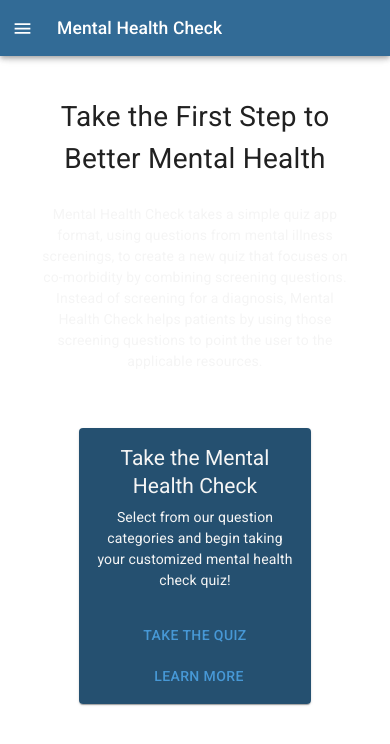
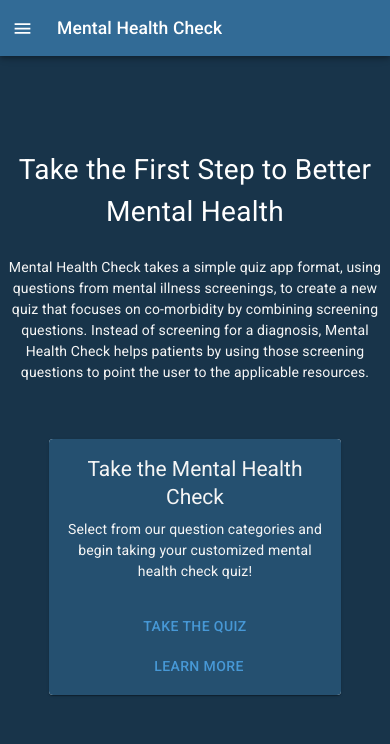
Before and after one commit to nitrotap/mental-health-check, a React (Create React App) app in the folder client/: page / in a window 390 px wide. Shown: the top 744 px of the page. Built offline with nearby package versions, Linux system fonts and the light colour scheme.

Commit message:
routes added, homepage working with nav

```diff
--- a/client/src/App.js
+++ b/client/src/App.js
@@ -1,5 +1,6 @@
 import * as React from 'react';
 import { styled, useTheme} from '@mui/material/styles';
+import Grid from '@mui/material/Grid';
 import Box from '@mui/material/Box';
 import Drawer from '@mui/material/Drawer';
 import CssBaseline from '@mui/material/CssBaseline';
@@ -29,7 +30,7 @@ import LoginIcon from '@mui/icons-material/Login';
 import LogoutIcon from '@mui/icons-material/Logout';
 
 //routes
-import { BrowserRouter as Router, Route, Routes } from 'react-router-dom'
+import { BrowserRouter as Router, Route, Routes, Link } from 'react-router-dom'
 import Home from './pages/Homepage';
 import Dashboard from './pages/Dashboard';
 import Login from './pages/Login';
@@ -98,14 +99,17 @@ export default function App() {
     {
       text: 'Home',
       icon: <HomeIcon />,
+      link: '/',
     },
     {
       text: 'Dashboard',
       icon: <DashboardIcon />,
+      link: '/dashboard',
     },
     {
       text: 'Psychology',
       icon: <PsychologyIcon />,
+      link: '/quiz',
     }
   ];
 
@@ -113,10 +117,12 @@ export default function App() {
     {
       text: 'Learn More',
       icon: <LightbulbIcon />,
+      link: '/learn',
     },
     {
       text: 'Github',
       icon: <GitHubIcon />,
+      link: '',
     }
   ];
 
@@ -124,23 +130,23 @@ export default function App() {
     {
       text: 'Signup',
       icon: <CreateIcon />,
+      link: '/signup',
     },
     {
       text: 'Login',
       icon: <LoginIcon />,
+      link: '/login',
     },
     {
       text: 'Logout',
       icon: <LogoutIcon />,
+      link: '/logout',
     }
   ];
 
-
-
-
   return (
     <Router>
-      <Box sx={{ display: 'flex' }}>
+      <Box sx={{display: 'flex',}}>
         <CssBaseline />
         <AppBar position="fixed" open={open} sx={{backgroundColor:'#326B96'}}>
           <Toolbar>
@@ -180,49 +186,60 @@ export default function App() {
             <Divider variant='middle'color='white' />
             <List>
               {listOne.map((item, index) => {
-                const {text, icon} = item;
+                const {text, icon, link} = item;
                 return (
+                  <Link to={link}>
                     <ListItem key={text} disablePadding>
                       <ListItemButton>
                         {icon && <ListItemIcon sx={{color:'white'}}>{icon}</ListItemIcon>}
-                      <ListItemText primary={text} />
+                        <ListItemText sx={{color:'white'}} primary={text} />
                       </ListItemButton>
                     </ListItem>
+                  </Link>
                 )
               })}
             </List>
             <Divider variant='middle' color='white' />
             <List>
               {listTwo.map((item, index) => {
-                  const {text, icon} = item;
+                  const {text, icon, link} = item;
                   return (
+                    <Link to={link}>
                       <ListItem key={text} disablePadding>
                         <ListItemButton>
                           {icon && <ListItemIcon sx={{color:'white'}}>{icon}</ListItemIcon>}
-                        <ListItemText primary={text} />
+                          <ListItemText sx={{color:'white'}} primary={text} />
                         </ListItemButton>
                       </ListItem>
+                    </Link>
                   )
                 })}
             </List>
             <Divider variant='middle' color='white' />
             <List>
               {listThree.map((item, index) => {
-                    const {text, icon} = item;
+                  const {text, icon, link} = item;
                   return (
+                    <Link to={link}>
                       <ListItem key={text} disablePadding>
                         <ListItemButton>
                           {icon && <ListItemIcon sx={{color:'white'}}>{icon}</ListItemIcon>}
-                          <ListItemText primary={text} />
+                        <ListItemText sx={{color:'white'}} primary={text} />
                       </ListItemButton>
                     </ListItem>
+                  </Link>
                   )
                 })}
             </List>
           </Box>
         </Drawer>
-        <Main open={open}>
-          <DrawerHeader />
+        <Main open={open} sx={{
+          display: 'flex',
+          alignItems: 'center',
+          justifyContent: 'center',
+          padding: 0,
+          backgroundColor: '#18344A'
+          }}>
           <Routes>
             <Route path="/" element={<Home />} />
             <Route path="/dashboard" element={<Dashboard />} />
@@ -233,4 +250,4 @@ export default function App() {
       </Box>
     </Router>
   );
-}
+};
--- a/client/src/pages/Homepage.js
+++ b/client/src/pages/Homepage.js
@@ -10,20 +10,20 @@ import jumbo from '../assets/images/jumbo.jpg';
 
 const useStyles = makeStyles((theme) => ({
     container: {
+        backgroundColor: '#18344A',
         display: 'flex',
         flexDirection: 'column',
         justifyContent: 'center',
         alignItems: 'center',
-        height: '100%',
-        width: '100%',
-        marginTop: theme.spacing(2),
-        [theme.breakpoints.down('sm')]: {
-            justifyContent: 'flex-start',
-        },
+        height: '100vh',
+        width: '100vw',
+        margin: 0,
+        padding: 0,
     },
     title: {
         fontSize: '4rem',
         textAlign: 'center',
+        color: 'white',
         paddingBottom: theme.spacing(3),
         [theme.breakpoints.down('md')]: {
             fontSize: '2rem',
```
Lines whose indentation alone changed are shown as unchanged.
